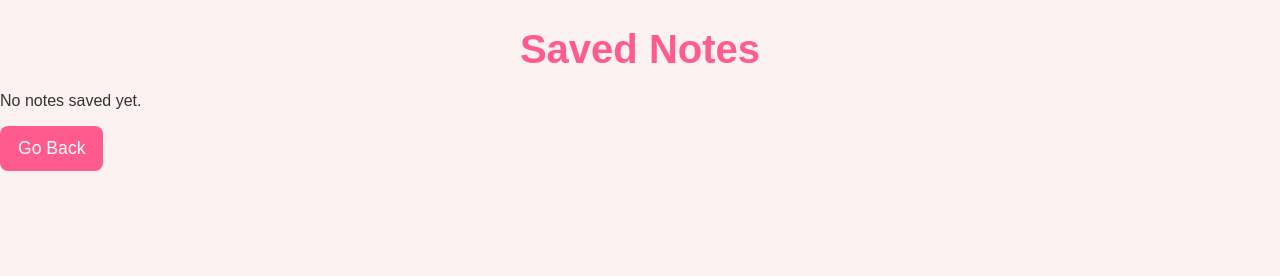
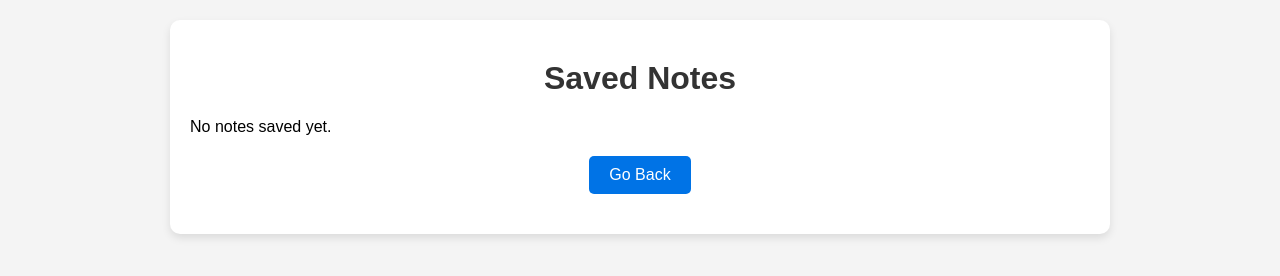
Before and after one commit to Thumekaxuba/My-To-Do-List, a website: page notes.html in a window 1280 px wide. Drawn offline with Linux system fonts and the light colour scheme.

Commit message:
Updates on notes.css and notes.html

```diff
--- /dev/null
+++ b/notes.css
@@ -0,0 +1,62 @@
+/* General Styles */
+body {
+  font-family: Arial, sans-serif;
+  background-color: #f4f4f4;
+  margin: 0;
+  padding: 0;
+}
+
+h1 {
+  text-align: center;
+  color: #333;
+  margin-top: 20px;
+}
+
+/* Notes Container */
+.notes-container {
+  background-color: #fff;
+  width: 80%;
+  max-width: 900px;
+  margin: 20px auto;
+  padding: 20px;
+  box-shadow: 0 4px 8px rgba(0, 0, 0, 0.1);
+  border-radius: 10px;
+}
+
+#notes-list {
+  margin-top: 20px;
+}
+
+/* Note Item Styles */
+.note-item {
+  background-color: #fafafa;
+  padding: 15px;
+  margin-bottom: 15px;
+  border-radius: 5px;
+  box-shadow: 0 2px 4px rgba(0, 0, 0, 0.1);
+}
+
+.note-item p {
+  margin: 5px 0;
+}
+
+.note-item strong {
+  color: #0073e6;
+}
+
+/* Button Styles */
+button {
+  background-color: #0073e6;
+  color: #fff;
+  border: none;
+  padding: 10px 20px;
+  font-size: 16px;
+  cursor: pointer;
+  border-radius: 5px;
+  display: block;
+  margin: 20px auto;
+}
+
+button:hover {
+  background-color: #005bb5;
+}
--- a/notes.html
+++ b/notes.html
@@ -4,7 +4,7 @@
   <meta charset="UTF-8">
   <meta name="viewport" content="width=device-width, initial-scale=1.0">
   <title>Notes</title>
-  <link rel="stylesheet" href="style.css">
+  <link rel="stylesheet" href="notes.css">
 </head>
 <body>
   <div class="notes-container">
@@ -25,7 +25,7 @@
         savedNotes.forEach(note => {
           notesHTML += `<div class="note-item">
                           <p><strong>Date:</strong> ${note.date}</p>
-                          <p>${note.note}</p>
+                          <p>${note.notes}</p>
                         </div>`;
         });
         document.getElementById('notes-list').innerHTML = notesHTML;
```
